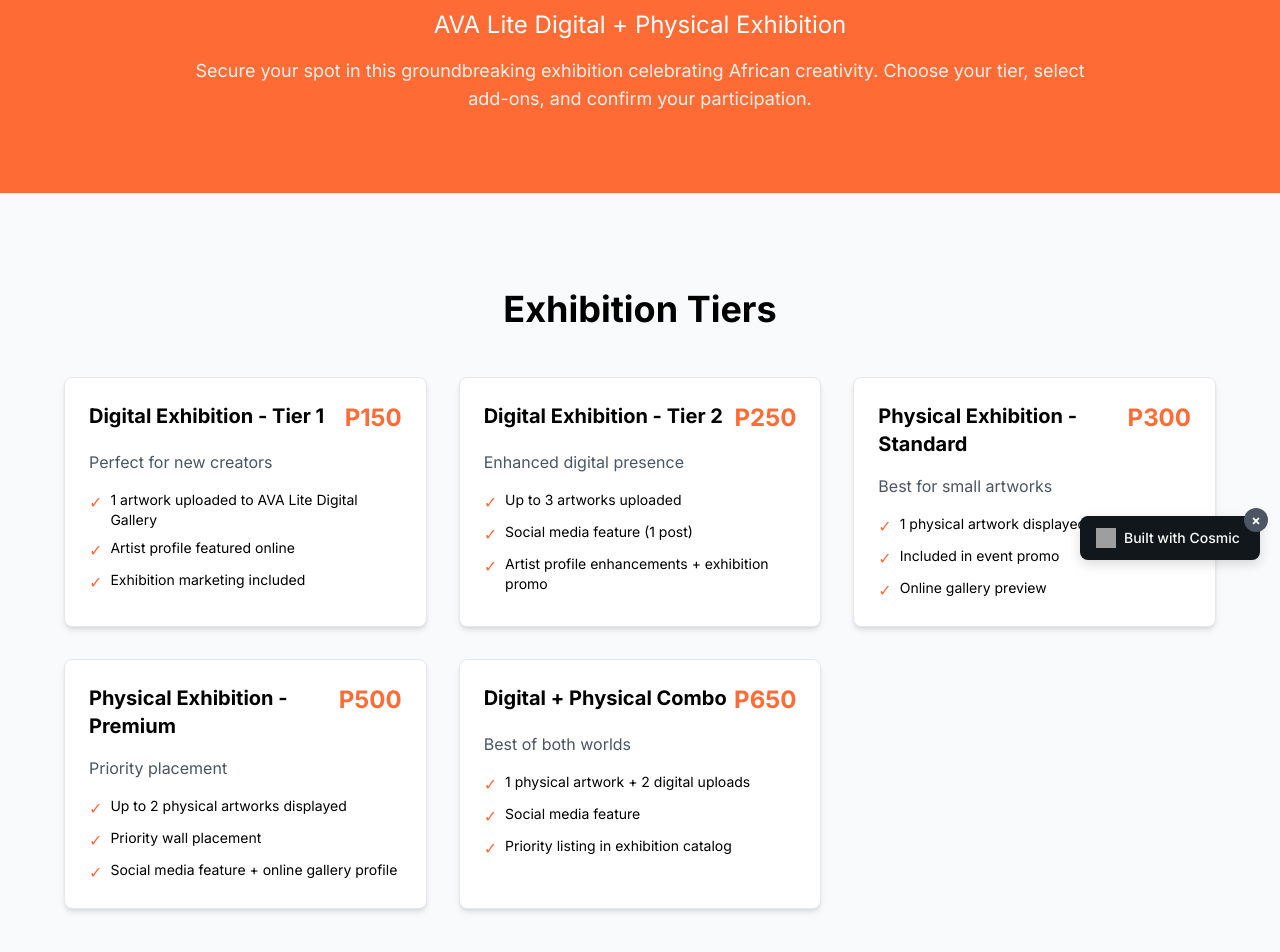
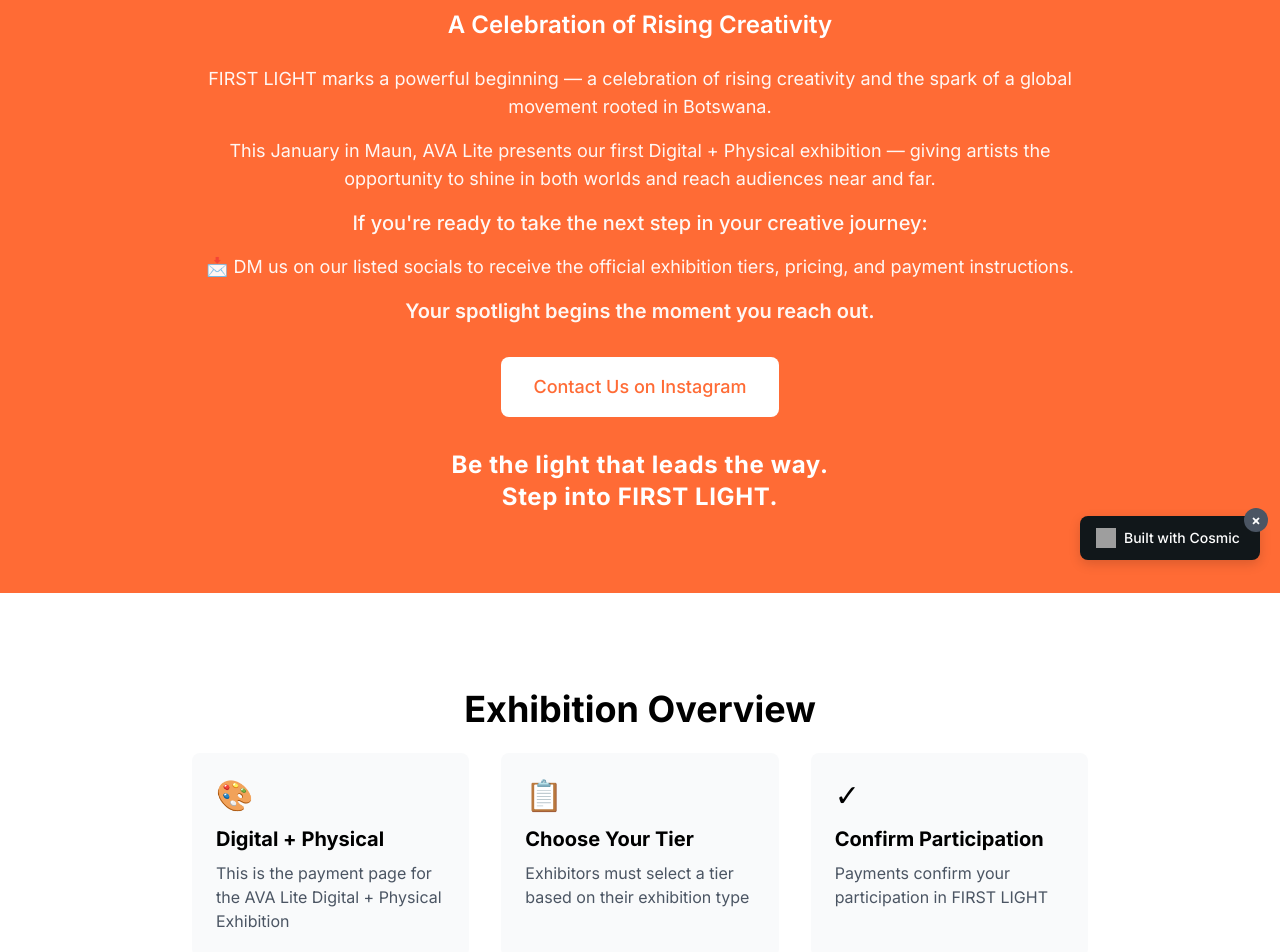
Before and after one commit to cosmic-community/ava-lite-creative-studio, a Next.js app: page /first-light in a window 1280 px wide. Shown: the part 220-1172 px from the top of the page. Built offline with nearby package versions, Linux system fonts and the light colour scheme; grey boxes are pictures that could not be loaded.

Commit message:
Update About, Mission, Vision content and FIRST LIGHT exhibition introduction

```diff
--- a/app/first-light/page.tsx
+++ b/app/first-light/page.tsx
@@ -290,15 +290,74 @@
         <div className="container-custom">
           <div className="max-w-4xl mx-auto text-center">
             <h1 className="text-5xl md:text-6xl font-bold mb-6">
-              FIRST LIGHT Exhibition
+              ✨ FIRST LIGHT Exhibition
             </h1>
-            <p className="text-xl md:text-2xl mb-4">
-              AVA Lite Digital + Physical Exhibition
+            <p className="text-xl md:text-2xl mb-6 font-semibold">
+              A Celebration of Rising Creativity
             </p>
-            <p className="text-lg opacity-90">
-              Secure your spot in this groundbreaking exhibition celebrating African creativity.
-              Choose your tier, select add-ons, and confirm your participation.
+            <div className="text-lg opacity-95 space-y-4 mb-8">
+              <p>
+                FIRST LIGHT marks a powerful beginning — a celebration of rising creativity and the spark of a global movement rooted in Botswana.
+              </p>
+              <p>
+                This January in Maun, AVA Lite presents our first Digital + Physical exhibition — giving artists the opportunity to shine in both worlds and reach audiences near and far.
+              </p>
+              <p className="font-medium text-xl mt-6">
+                If you're ready to take the next step in your creative journey:
+              </p>
+              <p className="text-lg">
+                📩 DM us on our listed socials to receive the official exhibition tiers, pricing, and payment instructions.
+              </p>
+              <p className="font-semibold text-xl mt-4">
+                Your spotlight begins the moment you reach out.
+              </p>
+            </div>
+            <div className="flex flex-col sm:flex-row gap-4 justify-center mt-8">
+              <a
+                href="https://instagram.com/avalite2025"
+                target="_blank"
+                rel="noopener noreferrer"
+                className="btn bg-white text-accent hover:bg-gray-100 text-lg px-8 py-4"
+              >
+                Contact Us on Instagram
+              </a>
+            </div>
+            <p className="text-2xl font-bold mt-8 tracking-wide">
+              Be the light that leads the way.<br />
+              Step into FIRST LIGHT.
             </p>
+          </div>
+        </div>
+      </section>
+
+      {/* Exhibition Overview */}
+      <section className="section-padding bg-white">
+        <div className="container-custom">
+          <div className="max-w-4xl mx-auto text-center">
+            <h2 className="text-4xl font-bold mb-6">Exhibition Overview</h2>
+            <div className="grid grid-cols-1 md:grid-cols-3 gap-8 text-left">
+              <div className="p-6 bg-gray-50 rounded-lg">
+                <div className="text-3xl mb-3">🎨</div>
+                <h3 className="font-bold text-xl mb-2">Digital + Physical</h3>
+                <p className="text-gray-600">
+                  This is the payment page for the AVA Lite Digital + Physical Exhibition
+                </p>
+              </div>
+              <div className="p-6 bg-gray-50 rounded-lg">
+                <div className="text-3xl mb-3">📋</div>
+                <h3 className="font-bold text-xl mb-2">Choose Your Tier</h3>
+                <p className="text-gray-600">
+                  Exhibitors must select a tier based on their exhibition type
+                </p>
+              </div>
+              <div className="p-6 bg-gray-50 rounded-lg">
+                <div className="text-3xl mb-3">✓</div>
+                <h3 className="font-bold text-xl mb-2">Confirm Participation</h3>
+                <p className="text-gray-600">
+                  Payments confirm your participation in FIRST LIGHT
+                </p>
+              </div>
+            </div>
           </div>
         </div>
       </section>
```
Also changed, not shown: app/page.tsx (+112 -20 lines).
